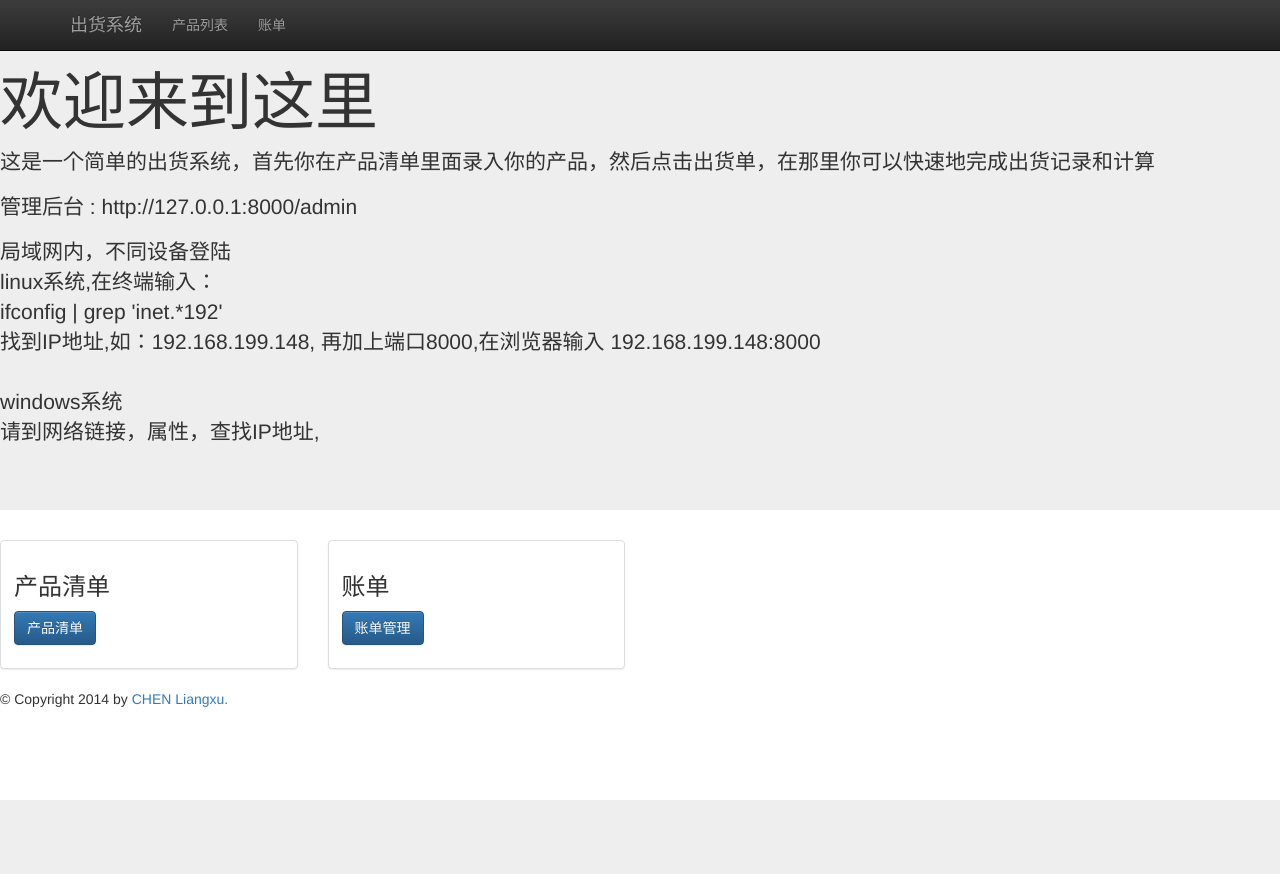
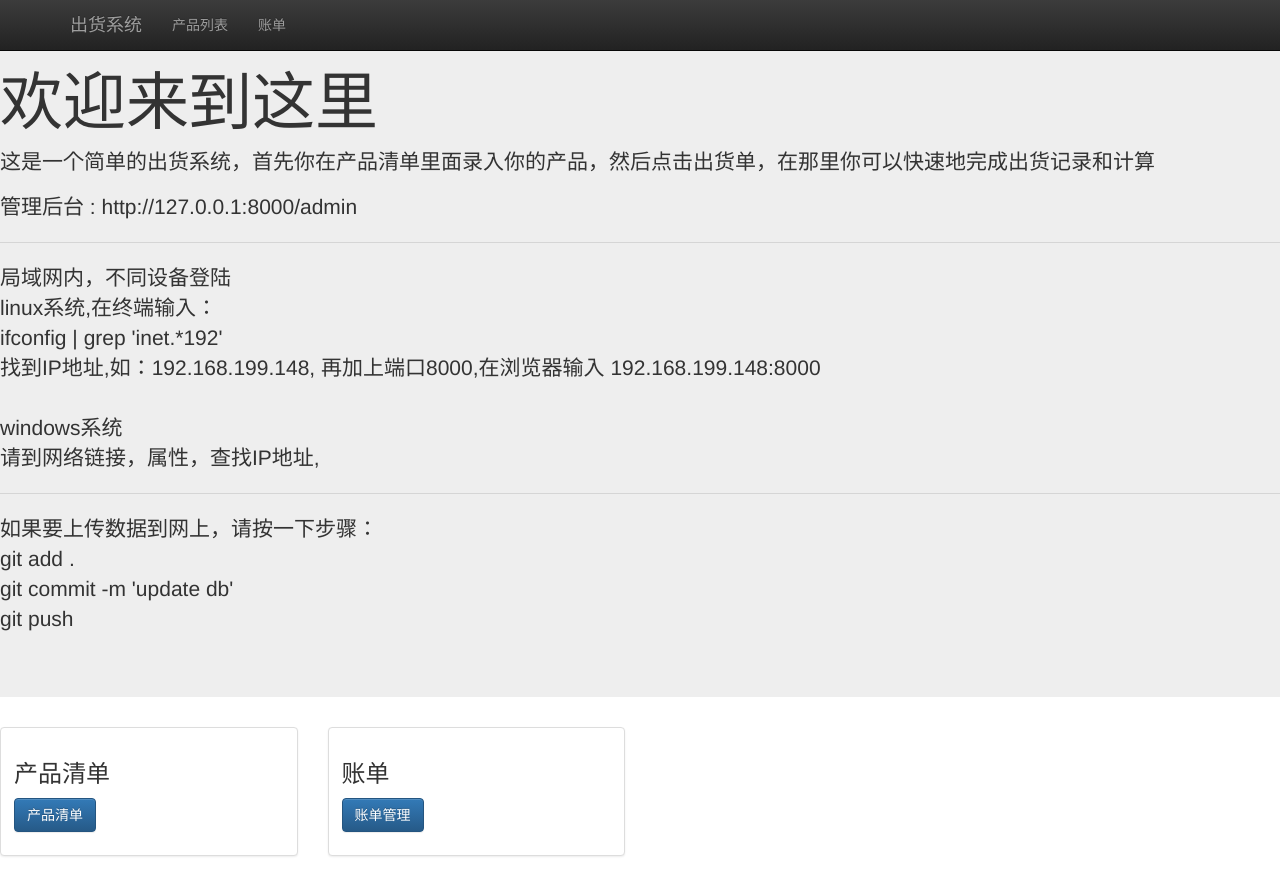
Before and after one commit to liangxuCHEN/financial, a Django app: page / in a window 1280 px wide. Shown: the top 874 px of the page. Before the commit the page ends 800 px from the top, so only its background shows below. Run offline with Django 3.2, Linux system fonts and the light colour scheme; some libraries are stand-ins or nearby versions.

Commit message:
update db

```diff
--- a/store/templates/index.html
+++ b/store/templates/index.html
@@ -13,14 +13,18 @@
 <h1>欢迎来到这里</h1>
 <p>这是一个简单的出货系统，首先你在产品清单里面录入你的产品，然后点击出货单，在那里你可以快速地完成出货记录和计算</p>
 <p>管理后台 : http://127.0.0.1:8000/admin </p>
+<hr>
 <p>局域网内，不同设备登陆<br/>
 linux系统,在终端输入：<br/>
 ifconfig | grep 'inet.*192'<br/>
-
 找到IP地址,如：192.168.199.148, 再加上端口8000,在浏览器输入 192.168.199.148:8000<br/><br/>
-
 windows系统<br/>
 请到网络链接，属性，查找IP地址,</p>
+<hr>
+<p>如果要上传数据到网上，请按一下步骤：<br />
+git add .<br />
+git commit -m 'update db'<br />
+git push</p>
 </div>
 <div class="row">
   <div class="col-sm-6 col-md-3" id="item">
```
Also changed, not shown: db.sqlite3.
